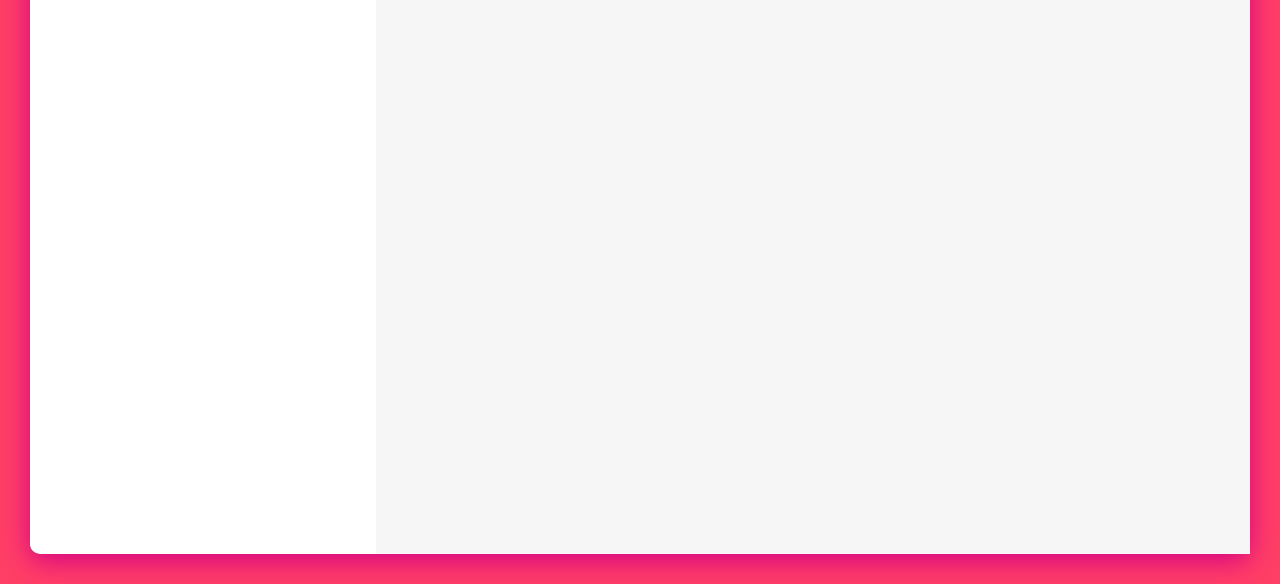
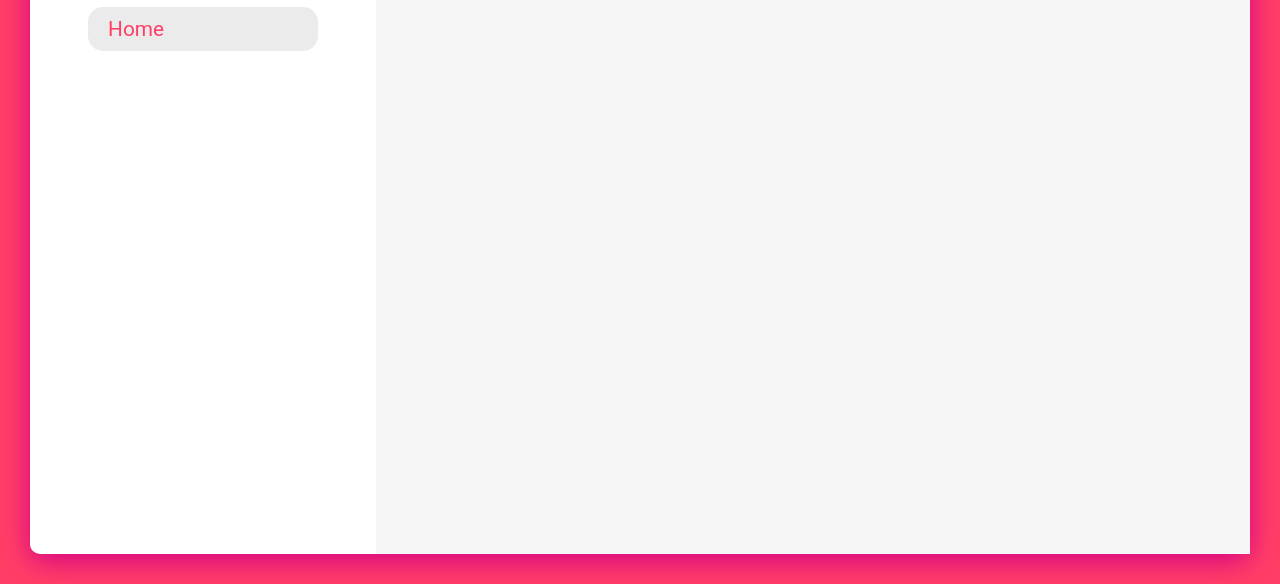
Before and after one commit to tcoquery/JS-To-Do-List, a website built with webpack: page dist/index.html in a window 1280 px wide. Shown: the part 216-800 px from the top of the page. Built offline with nearby package versions, Linux system fonts and the light colour scheme.

Commit message:
add default home project

```diff
--- a/src/index.js
+++ b/src/index.js
@@ -2,7 +2,6 @@ import '@fortawesome/fontawesome-free/js/fontawesome'
 import '@fortawesome/fontawesome-free/js/regular'
 import { task } from "./modules/new-task";
 import { saveTask } from "./modules/save-task";
-import { loadTasks } from "./modules/load-tasks";
 import { project } from "./modules/new-project";
 import { saveProject} from "./modules/save-project";
 import { loadProjects } from "./modules/load-projects";
@@ -19,6 +18,14 @@ const projectTitle = document.querySelector(".project-name");
 newTask.addEventListener("click", () => {
     taskForm.style.display = "block";
 })
+
+window.onload = function() {
+    let jsonString = localStorage.getItem("Home");
+    if (jsonString == null) {
+        const homeProject = project("Home", []);
+        localStorage.setItem(homeProject.name, JSON.stringify(homeProject));
+    }
+}
 
 window.onclick = function(event) {
     if (event.target == taskForm) {
@@ -44,11 +51,6 @@ createProject.addEventListener("click", () => {
 
 })
 
-loadProjects();
-defaultProject();
-loadTasks();
-projectContent();
-
 createTask.addEventListener("click", () => {
     const title = document.getElementById("title").value;
     const description = document.getElementById("description").value;
@@ -61,3 +63,8 @@ createTask.addEventListener("click", () => {
         return;
     }
 })
+
+loadProjects();
+projectContent();
+defaultProject();
+document.getElementById("home").click();
--- a/src/modules/delete-project.js
+++ b/src/modules/delete-project.js
@@ -1,4 +1,3 @@
-
 function deleteProject(item) {
   const deleteButton = document.createElement("button");
   const deleteIcon = document.createElement("i");
@@ -7,12 +6,10 @@ function deleteProject(item) {
   deleteButton.appendChild(deleteIcon)
   item.appendChild(deleteButton);
   deleteButton.addEventListener("click", () => {
-    localStorage.removeItem(item.dataset.value);
     item.remove();
     deleteButton.remove();
+    localStorage.removeItem(item.dataset.value);
   })
 }
 
-
-
 export {deleteProject};
--- a/src/modules/load-projects.js
+++ b/src/modules/load-projects.js
@@ -3,7 +3,7 @@ import { deleteProject } from "./delete-project";
 function loadProjects() {
   const allProjects = document.querySelector(".project-list");
 
-  for(let i = 0; i < localStorage.length; i++) {
+  for(let i = 0; i < localStorage.length-1; i++) {
     let jsonString = localStorage.getItem(localStorage.key(i))
     let retrievedObject = JSON.parse(jsonString);
     const listItem = document.createElement("li");
--- a/src/modules/project-content.js
+++ b/src/modules/project-content.js
@@ -4,9 +4,8 @@ const projectTitle = document.querySelector(".project-name");
 const allTasks = document.querySelector(".task-list");
 
 function defaultProject() {
-  let jsonString = localStorage.getItem(localStorage.key(0));
-  let defaultProject = JSON.parse(jsonString);
-  projectTitle.textContent = defaultProject.name;
+  const defaultProject = document.getElementById("home");
+  projectTitle.textContent = defaultProject.textContent;
 }
 
 function projectContent() {
@@ -15,13 +14,14 @@ function projectContent() {
   projects.forEach(project => {
       project.addEventListener("click", () => {
           projectTitle.textContent = project.getAttribute("data-value");
-          allTasks.textContent = "";
-          loadTasks();
-          if (projectTitle.textContent == project.getAttribute("data-value"))
+          if (projectTitle.textContent == project.getAttribute("data-value")) {
             lists.forEach(list => {
               list.classList.remove("li-active")
             })
             project.classList.add("li-active");
+          }
+          allTasks.textContent = "";
+          loadTasks();
       })
   })
 }
```
Also changed, not shown: dist/index.html, dist/main.js.
